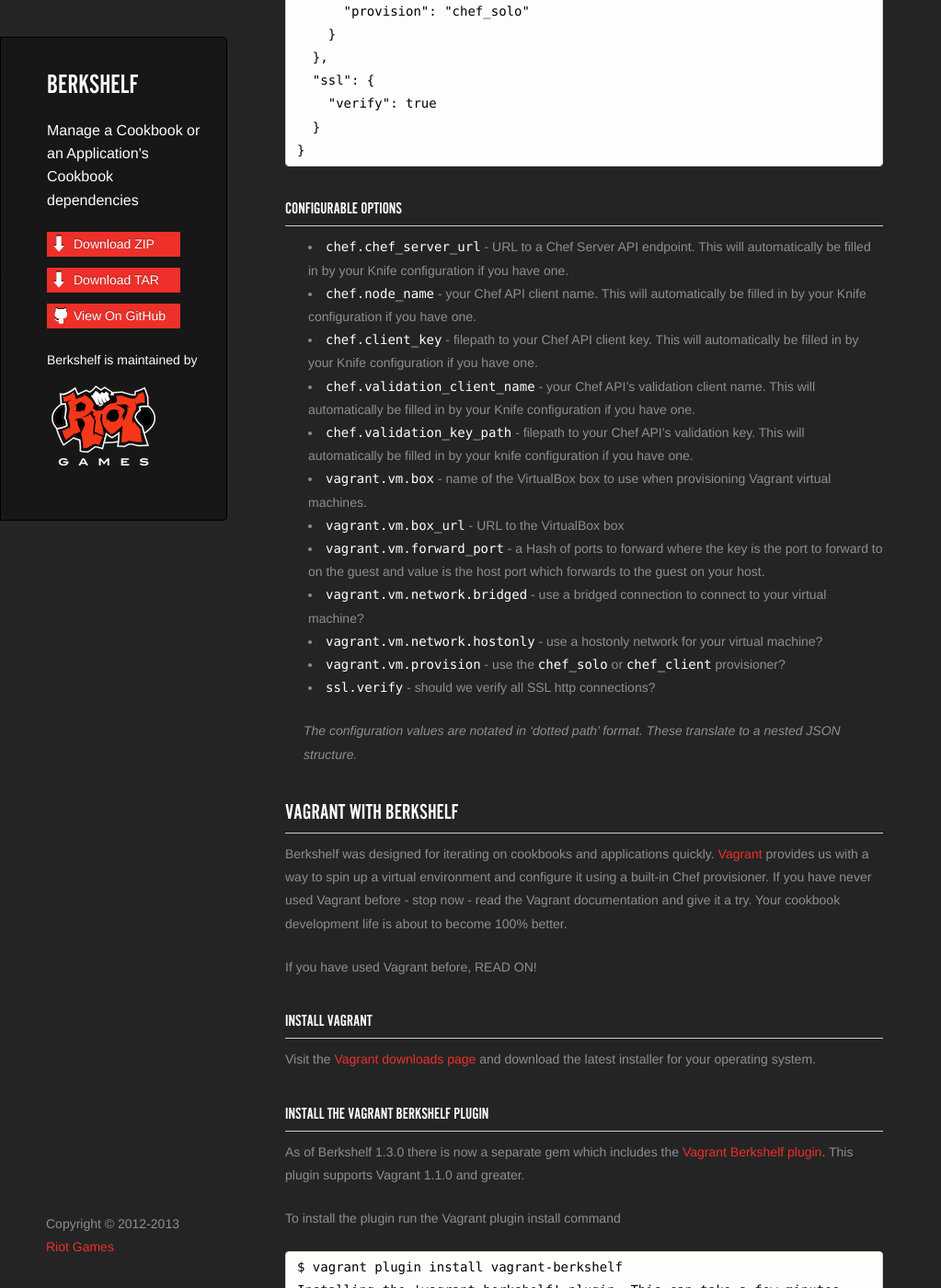
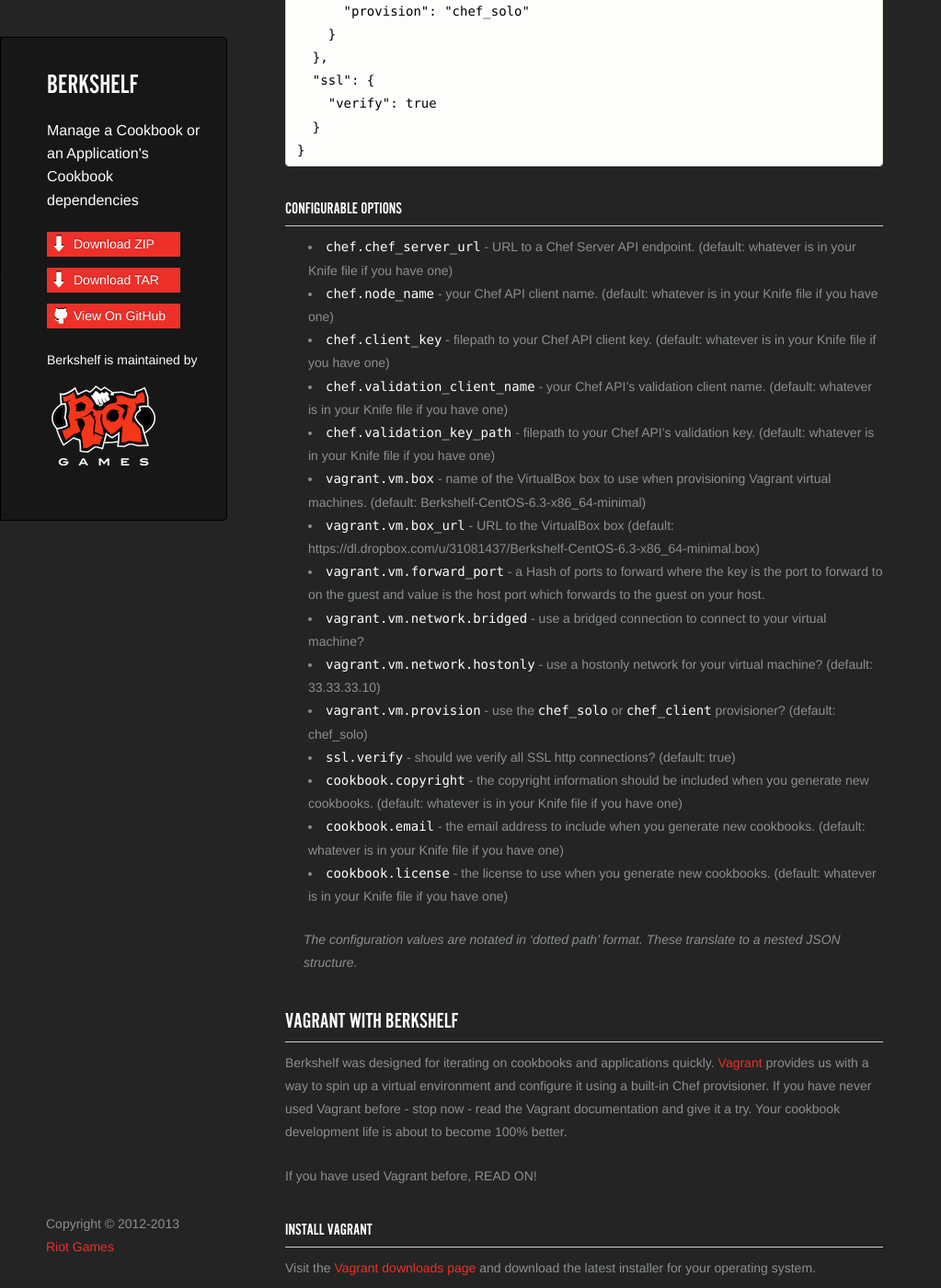
Before and after one commit to berkshelf/berkshelf, a Jekyll site: the page built from index.html, in a window 1280 px wide and 1400 px high, scrolled down 3229 px. Shown: the whole window at 92% size, without its empty margins (0-1023 px from the left). Built offline with Jekyll 4.4.1, drawn with Linux system fonts in a browser that asks for light colours; some of the changed text lies outside the part shown.

Commit message:
update berkshelf version and configuration options

```diff
--- a/_includes/index.md
+++ b/_includes/index.md
@@ -110,18 +110,21 @@ You will only be prompted to fill in the most travelled configuration options. L
 
 ### Configurable options
 
-* `chef.chef_server_url` - URL to a Chef Server API endpoint. This will automatically be filled in by your Knife configuration if you have one.
-* `chef.node_name` - your Chef API client name. This will automatically be filled in by your Knife configuration if you have one.
-* `chef.client_key` - filepath to your Chef API client key. This will automatically be filled in by your Knife configuration if you have one.
-* `chef.validation_client_name` - your Chef API's validation client name. This will automatically be filled in by your Knife configuration if you have one.
-* `chef.validation_key_path` - filepath to your Chef API's validation key. This will automatically be filled in by your knife configuration if you have one.
-* `vagrant.vm.box` - name of the VirtualBox box to use when provisioning Vagrant virtual machines.
-* `vagrant.vm.box_url` - URL to the VirtualBox box
+* `chef.chef_server_url` - URL to a Chef Server API endpoint. (default: whatever is in your Knife file if you have one)
+* `chef.node_name` - your Chef API client name. (default: whatever is in your Knife file if you have one)
+* `chef.client_key` - filepath to your Chef API client key. (default: whatever is in your Knife file if you have one)
+* `chef.validation_client_name` - your Chef API's validation client name. (default: whatever is in your Knife file if you have one)
+* `chef.validation_key_path` - filepath to your Chef API's validation key. (default: whatever is in your Knife file if you have one)
+* `vagrant.vm.box` - name of the VirtualBox box to use when provisioning Vagrant virtual machines. (default: Berkshelf-CentOS-6.3-x86_64-minimal)
+* `vagrant.vm.box_url` - URL to the VirtualBox box (default: https://dl.dropbox.com/u/31081437/Berkshelf-CentOS-6.3-x86_64-minimal.box)
 * `vagrant.vm.forward_port` - a Hash of ports to forward where the key is the port to forward to on the guest and value is the host port which forwards to the guest on your host.
 * `vagrant.vm.network.bridged` - use a bridged connection to connect to your virtual machine?
-* `vagrant.vm.network.hostonly` - use a hostonly network for your virtual machine?
-* `vagrant.vm.provision` - use the `chef_solo` or `chef_client` provisioner?
-* `ssl.verify` - should we verify all SSL http connections?
+* `vagrant.vm.network.hostonly` - use a hostonly network for your virtual machine? (default: 33.33.33.10)
+* `vagrant.vm.provision` - use the `chef_solo` or `chef_client` provisioner? (default: chef_solo)
+* `ssl.verify` - should we verify all SSL http connections? (default: true)
+* `cookbook.copyright` - the copyright information should be included when you generate new cookbooks. (default: whatever is in your Knife file if you have one)
+* `cookbook.email` - the email address to include when you generate new cookbooks. (default: whatever is in your Knife file if you have one)
+* `cookbook.license` - the license to use when you generate new cookbooks. (default: whatever is in your Knife file if you have one)
 
 > The configuration values are notated in 'dotted path' format. These translate to a nested JSON structure.
 
```
Also changed, not shown: other parts of _includes/index.md (+1 -1 lines).
